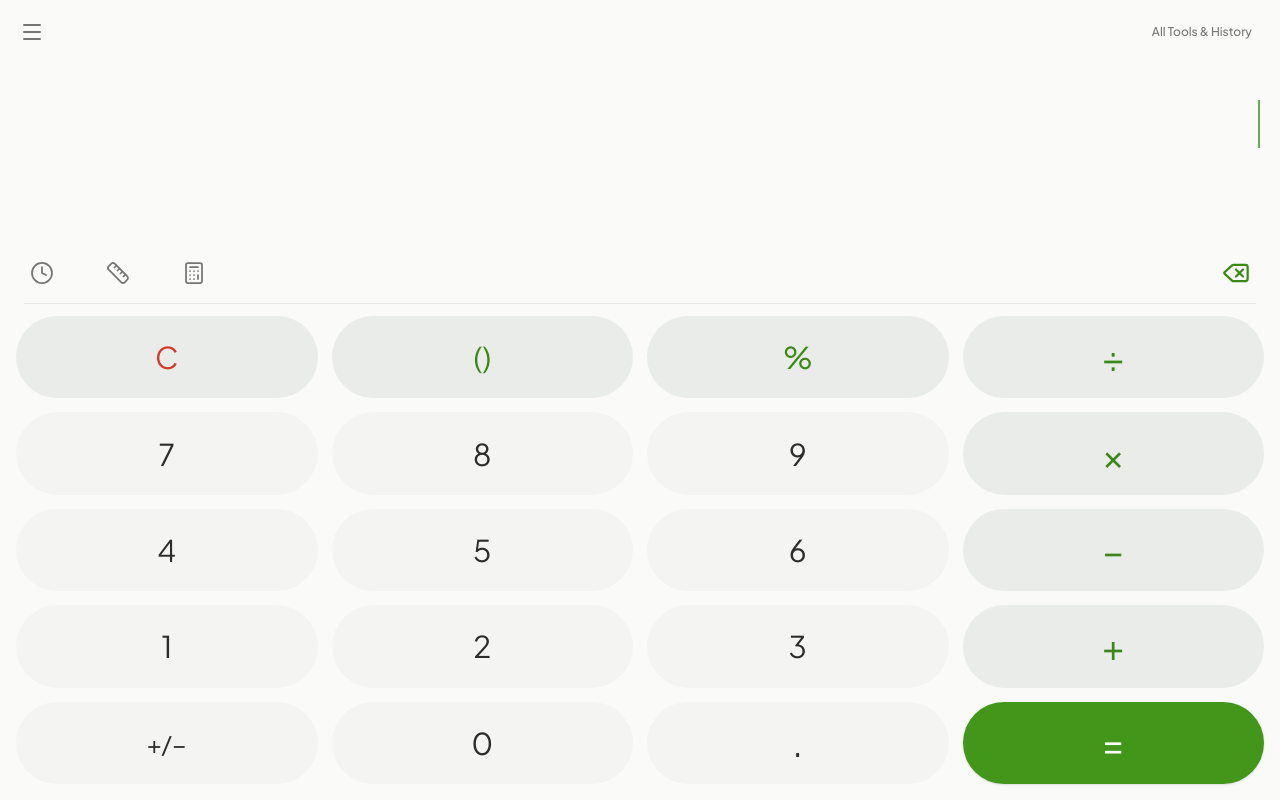
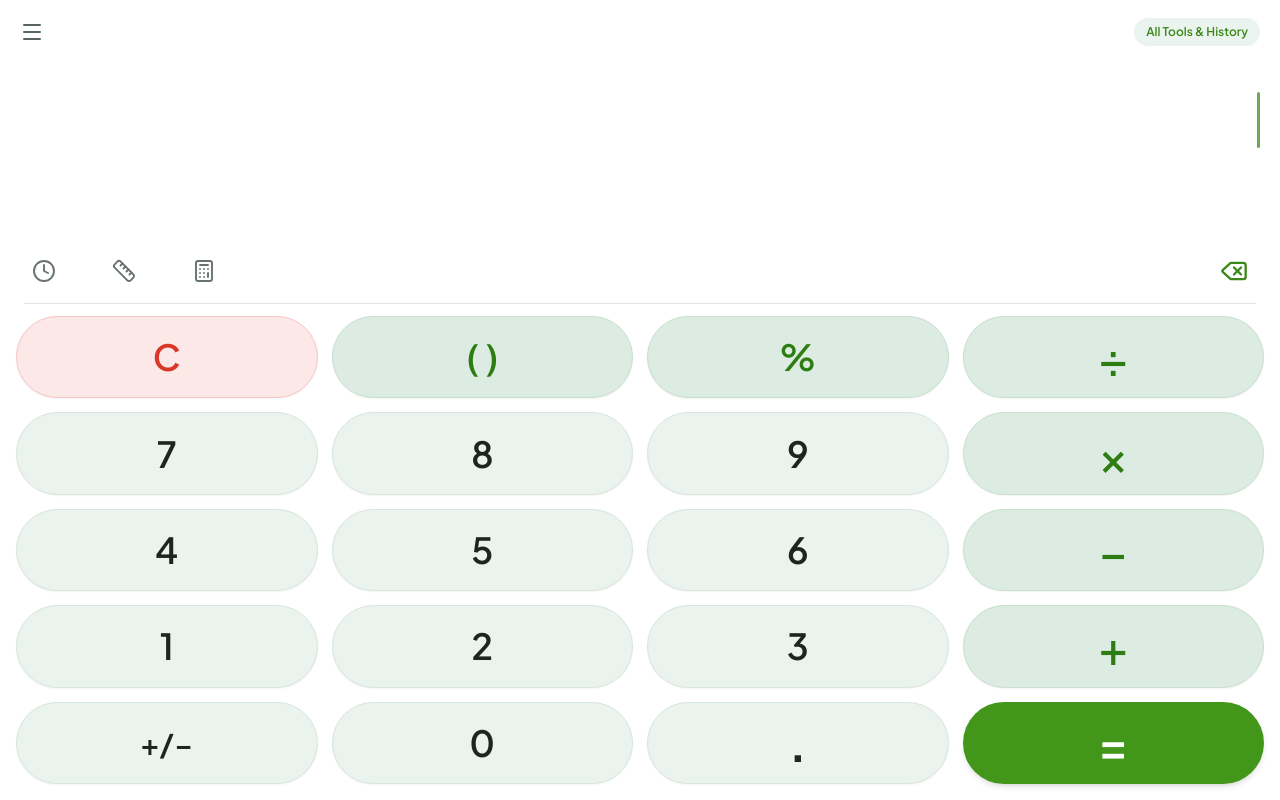
Before and after one commit to gear12432/Gk-calcoloter, a Next.js app: page / in a window 1280 px wide. Built offline with nearby package versions, Linux system fonts and the light colour scheme.

Commit message:
style: update Citizen Calculator theme and UI
Refined the color palette, adjusted button styling, and updated the header layout to align with the latest design requirements.

```diff
--- a/components/CitizenCalculatorScreen.tsx
+++ b/components/CitizenCalculatorScreen.tsx
@@ -347,8 +347,8 @@ export default function CitizenCalculatorScreen({
   }, [unitInputVal, fromUnit, toUnit]);
 
   return (
-    <div className="h-[100dvh] w-full bg-[#FAFBF9] text-[#2C2C2C] flex flex-col justify-between overflow-hidden select-none">
-      {/* Top Display Area (Matches Reference Screenshot) */}
+    <div className="h-[100dvh] w-full bg-[#FFFFFF] text-[#1F2421] flex flex-col justify-between overflow-hidden select-none">
+      {/* Top Display Area */}
       <div className="relative flex-1 min-h-0 flex flex-col justify-between px-5 pt-3 pb-2">
         {/* Top Row: Subtle Menu Trigger to switch calculators */}
         <div className="flex items-center justify-between">
@@ -356,7 +356,7 @@ export default function CitizenCalculatorScreen({
             type="button"
             onClick={onOpenDrawer}
             aria-label="Open All Calculators Menu"
-            className="w-10 h-10 -ml-2 rounded-full flex items-center justify-center text-[#757575] hover:bg-black/5 active:scale-95 transition-all"
+            className="w-10 h-10 -ml-2 rounded-full flex items-center justify-center text-[#5A655E] hover:bg-[#EBF3EE] active:scale-95 transition-all"
           >
             <Menu className="w-6 h-6" />
           </button>
@@ -364,32 +364,32 @@ export default function CitizenCalculatorScreen({
           <button
             type="button"
             onClick={onOpenHistory}
-            className="text-xs font-medium text-[#757575] hover:text-[#3A8918] px-2 py-1 rounded-md transition-colors"
+            className="text-xs font-semibold text-[#3A8918] bg-[#EBF3EE] hover:bg-[#DCECE2] px-3 py-1.5 rounded-full transition-colors"
           >
             All Tools & History
           </button>
         </div>
 
-        {/* Right-Aligned Expression Input with Green Vertical Cursor Bar */}
+        {/* Right-Aligned Expression Input with Green Vertical Cursor Bar (Larger Text) */}
         <div className="my-auto flex items-center justify-end overflow-x-auto py-2">
-          <div className="flex items-center justify-end text-right text-4xl sm:text-5xl font-normal tracking-tight leading-tight break-all">
+          <div className="flex items-center justify-end text-right text-5xl sm:text-6xl font-medium tracking-tight leading-tight break-all">
             {renderColoredExpression()}
             <span
-              className="inline-block w-[2.5px] h-10 sm:h-12 bg-[#3A8918] ml-0.5 animate-pulse shrink-0"
+              className="inline-block w-[3px] h-12 sm:h-14 bg-[#3A8918] ml-1 animate-pulse shrink-0 rounded-full"
               aria-hidden="true"
             />
           </div>
         </div>
 
-        {/* Live Preview Result Row (Grey text right-aligned at bottom of display) */}
-        <div className="min-h-[40px] flex items-center justify-end text-right">
-          <span className="text-2xl sm:text-3xl font-normal text-[#858585] tabular-nums truncate">
+        {/* Live Preview Result Row (Larger Grey text right-aligned at bottom of display) */}
+        <div className="min-h-[44px] flex items-center justify-end text-right">
+          <span className="text-3xl sm:text-4xl font-medium text-[#758078] tabular-nums truncate">
             {livePreview}
           </span>
         </div>
       </div>
 
-      {/* Middle 4-Icon Toolbar Row + Thin Horizontal Divider (Exact Match to Screenshot) */}
+      {/* Middle 4-Icon Toolbar Row + Thin Horizontal Divider */}
       <div className="shrink-0 px-6">
         <div className="flex items-center justify-between py-2.5">
           {/* Left 3 Utility Icons: Clock (History) | Ruler (Unit Converter) | Scientific (√π e=) */}
@@ -402,13 +402,13 @@ export default function CitizenCalculatorScreen({
                 setShowUnitConverter(false);
               }}
               aria-label="Toggle Calculation History"
-              className={`p-1.5 rounded-full transition-colors ${
+              className={`p-2 rounded-full transition-colors ${
                 showInlineHistory
-                  ? 'text-[#3A8918] bg-[#3A8918]/10'
-                  : 'text-[#757575] hover:text-[#2C2C2C]'
+                  ? 'text-[#3A8918] bg-[#DCECE2]'
+                  : 'text-[#68736B] hover:bg-[#EBF3EE]'
               }`}
             >
-              <Clock className="w-6 h-6 stroke-[1.75]" />
+              <Clock className="w-6 h-6 stroke-[1.9]" />
             </button>
 
             <button
@@ -419,13 +419,13 @@ export default function CitizenCalculatorScreen({
                 setShowInlineHistory(false);
               }}
               aria-label="Unit Converter"
-              className={`p-1.5 rounded-full transition-colors ${
+              className={`p-2 rounded-full transition-colors ${
                 showUnitConverter
-                  ? 'text-[#3A8918] bg-[#3A8918]/10'
-                  : 'text-[#757575] hover:text-[#2C2C2C]'
+                  ? 'text-[#3A8918] bg-[#DCECE2]'
+                  : 'text-[#68736B] hover:bg-[#EBF3EE]'
               }`}
             >
-              <Ruler className="w-6 h-6 stroke-[1.75]" />
+              <Ruler className="w-6 h-6 stroke-[1.9]" />
             </button>
 
             <button
@@ -437,13 +437,13 @@ export default function CitizenCalculatorScreen({
                 setShowInlineHistory(false);
               }}
               aria-label="Scientific Calculator Mode"
-              className={`p-1.5 rounded-full transition-colors ${
+              className={`p-2 rounded-full transition-colors ${
                 showScientific
-                  ? 'text-[#3A8918] bg-[#3A8918]/10'
-                  : 'text-[#757575] hover:text-[#2C2C2C]'
+                  ? 'text-[#3A8918] bg-[#DCECE2]'
+                  : 'text-[#68736B] hover:bg-[#EBF3EE]'
               }`}
             >
-              <Calculator className="w-6 h-6 stroke-[1.75]" />
+              <Calculator className="w-6 h-6 stroke-[1.9]" />
             </button>
           </div>
 
@@ -452,23 +452,23 @@ export default function CitizenCalculatorScreen({
             type="button"
             onClick={handleBackspace}
             aria-label="Delete last digit"
-            className="p-1.5 rounded-full text-[#3A8918] hover:bg-[#3A8918]/10 active:scale-90 transition-all"
+            className="p-2 rounded-full text-[#3A8918] hover:bg-[#DCECE2] active:scale-90 transition-all"
           >
-            <Delete className="w-7 h-7 stroke-[1.9]" />
+            <Delete className="w-7 h-7 stroke-[2]" />
           </button>
         </div>
 
         {/* Thin Horizontal Divider Line */}
-        <div className="border-b border-[#E6E8E5] w-full" />
+        <div className="border-b border-[#DCE6DF] w-full" />
       </div>
 
       {/* Bottom Keypad / Inline History / Unit Converter Section */}
       <div className="h-[62dvh] w-full px-4 pt-3 pb-4 flex flex-col justify-between overflow-hidden">
         {showInlineHistory ? (
           /* Inline History Panel when Clock icon is active */
-          <div className="h-full flex flex-col justify-between bg-white rounded-2xl p-4 border border-[#E6E8E5]">
-            <div className="flex items-center justify-between border-b border-[#E6E8E5] pb-2 mb-2">
-              <span className="text-sm font-bold text-[#333333]">
+          <div className="h-full flex flex-col justify-between bg-[#F6FAF7] rounded-2xl p-4 border border-[#DCE6DF]">
+            <div className="flex items-center justify-between border-b border-[#DCE6DF] pb-2 mb-2">
+              <span className="text-sm font-bold text-[#1F2421]">
                 Recent Calculations
               </span>
               <div className="flex items-center gap-2">
@@ -482,7 +482,7 @@ export default function CitizenCalculatorScreen({
                 <button
                   type="button"
                   onClick={() => setShowInlineHistory(false)}
-                  className="px-2.5 py-1 rounded-lg bg-[#EAECE9] text-xs font-semibold text-[#333333]"
+                  className="px-3 py-1 rounded-full bg-[#DCECE2] text-xs font-semibold text-[#1F2421]"
                 >
                   Keypad
                 </button>
@@ -491,7 +491,7 @@ export default function CitizenCalculatorScreen({
 
             <div className="flex-1 overflow-y-auto space-y-2.5 pr-1">
               {history.length === 0 ? (
-                <div className="h-full flex items-center justify-center text-sm text-[#858585]">
+                <div className="h-full flex items-center justify-center text-sm text-[#758078]">
                   No calculation history yet
                 </div>
               ) : (
@@ -503,10 +503,10 @@ export default function CitizenCalculatorScreen({
                       setExpression(String(h.finalAmount));
                       setShowInlineHistory(false);
                     }}
-                    className="w-full text-right p-2.5 rounded-xl hover:bg-[#F4F5F3] transition-colors border-b border-[#F4F5F3]"
+                    className="w-full text-right p-3 rounded-xl bg-white hover:bg-[#EBF3EE] transition-colors border border-[#DCE6DF]"
                   >
-                    <div className="text-sm text-[#757575]">{h.expression}</div>
-                    <div className="text-xl font-semibold text-[#3A8918]">
+                    <div className="text-sm text-[#68736B]">{h.expression}</div>
+                    <div className="text-2xl font-bold text-[#3A8918]">
                       = {formatNumber(h.finalAmount, settings.numberFormat)}
                     </div>
                   </button>
@@ -518,7 +518,7 @@ export default function CitizenCalculatorScreen({
               <button
                 type="button"
                 onClick={onClearHistory}
-                className="mt-2 w-full py-2.5 rounded-full bg-[#EAECE9] hover:bg-[#dfe2de] text-sm font-semibold text-[#333333] transition-colors"
+                className="mt-2 w-full py-2.5 rounded-full bg-[#DCECE2] hover:bg-[#CBE3D4] text-sm font-semibold text-[#1F2421] transition-colors"
               >
                 Clear history
               </button>
@@ -526,7 +526,7 @@ export default function CitizenCalculatorScreen({
           </div>
         ) : showUnitConverter ? (
           /* Built-in Unit Converter when Ruler icon is active */
-          <div className="h-full flex flex-col justify-between bg-white rounded-2xl p-4 border border-[#E6E8E5] space-y-3 overflow-y-auto">
+          <div className="h-full flex flex-col justify-between bg-[#F6FAF7] rounded-2xl p-4 border border-[#DCE6DF] space-y-3 overflow-y-auto">
             <div className="flex items-center justify-between">
               <div className="flex gap-1.5 overflow-x-auto pb-1">
                 {(Object.keys(UNIT_DEFINITIONS) as UnitCategory[]).map((cat) => (
@@ -538,10 +538,10 @@ export default function CitizenCalculatorScreen({
                       setFromUnitIdx(0);
                       setToUnitIdx(1);
                     }}
-                    className={`px-3 py-1.5 rounded-full text-xs font-semibold whitespace-nowrap ${
+                    className={`px-3.5 py-1.5 rounded-full text-xs font-semibold whitespace-nowrap ${
                       unitCat === cat
                         ? 'bg-[#429619] text-white'
-                        : 'bg-[#F4F5F3] text-[#555555]'
+                        : 'bg-[#EBF3EE] text-[#1F2421]'
                     }`}
                   >
                     {UNIT_DEFINITIONS[cat].label}
@@ -551,18 +551,18 @@ export default function CitizenCalculatorScreen({
               <button
                 type="button"
                 onClick={() => setShowUnitConverter(false)}
-                className="px-3 py-1 rounded-full bg-[#EAECE9] text-xs font-semibold text-[#333333] shrink-0 ml-2"
+                className="px-3 py-1 rounded-full bg-[#DCECE2] text-xs font-semibold text-[#1F2421] shrink-0 ml-2"
               >
                 Keypad
               </button>
             </div>
 
             <div className="grid grid-cols-1 sm:grid-cols-2 gap-3">
-              <div className="p-3.5 rounded-2xl bg-[#F4F5F3] space-y-2">
+              <div className="p-3.5 rounded-2xl bg-white border border-[#DCE6DF] space-y-2">
                 <select
                   value={fromUnitIdx}
                   onChange={(e) => setFromUnitIdx(Number(e.target.value))}
-                  className="w-full bg-transparent text-sm font-semibold text-[#333333] focus:outline-none"
+                  className="w-full bg-transparent text-sm font-semibold text-[#1F2421] focus:outline-none"
                 >
                   {currentCategory.units.map((u, i) => (
                     <option key={u.code} value={i}>
@@ -574,15 +574,15 @@ export default function CitizenCalculatorScreen({
                   type="number"
                   value={unitInputVal}
                   onChange={(e) => setUnitInputVal(e.target.value)}
-                  className="w-full bg-white px-3 py-2 rounded-xl text-2xl font-semibold text-[#2C2C2C] border border-[#E6E8E5] focus:outline-none focus:border-[#429619]"
+                  className="w-full bg-[#F6FAF7] px-3 py-2 rounded-xl text-2xl font-semibold text-[#1F2421] border border-[#DCE6DF] focus:outline-none focus:border-[#429619]"
                 />
               </div>
 
-              <div className="p-3.5 rounded-2xl bg-[#F4F5F3] space-y-2">
+              <div className="p-3.5 rounded-2xl bg-white border border-[#DCE6DF] space-y-2">
                 <select
                   value={toUnitIdx}
                   onChange={(e) => setToUnitIdx(Number(e.target.value))}
-                  className="w-full bg-transparent text-sm font-semibold text-[#333333] focus:outline-none"
+                  className="w-full bg-transparent text-sm font-semibold text-[#1F2421] focus:outline-none"
                 >
                   {currentCategory.units.map((u, i) => (
                     <option key={u.code} value={i}>
@@ -590,7 +590,7 @@ export default function CitizenCalculatorScreen({
                     </option>
                   ))}
                 </select>
-                <div className="w-full bg-white px-3 py-2 rounded-xl text-2xl font-semibold text-[#3A8918] border border-[#E6E8E5] truncate">
+                <div className="w-full bg-[#F6FAF7] px-3 py-2 rounded-xl text-2xl font-semibold text-[#3A8918] border border-[#DCE6DF] truncate">
                   {convertedUnitValue}
                 </div>
               </div>
@@ -609,7 +609,7 @@ export default function CitizenCalculatorScreen({
                       else if (k === '⌫') setUnitInputVal((v) => v.slice(0, -1));
                       else setUnitInputVal((v) => (v === '0' ? k : v + k));
                     }}
-                    className="py-2.5 rounded-full bg-[#F4F5F3] hover:bg-[#EAECE9] text-base font-medium text-[#2C2C2C]"
+                    className="py-2.5 rounded-full bg-[#EBF3EE] hover:bg-[#DCECE2] text-lg font-semibold text-[#1F2421]"
                   >
                     {k}
                   </button>
@@ -618,7 +618,7 @@ export default function CitizenCalculatorScreen({
             </div>
           </div>
         ) : (
-          /* Standard & Scientific Circular Button Grid (Exact Match to Screenshot) */
+          /* Standard & Scientific Circular Button Grid with Light Colored Buttons & Larger Text */
           <div className="h-full flex flex-col gap-2.5 min-h-0">
             {/* Optional Scientific Row when √π e= icon is toggled */}
             {showScientific && (
@@ -626,7 +626,7 @@ export default function CitizenCalculatorScreen({
                 <button
                   type="button"
                   onClick={() => setIsDegree((d) => !d)}
-                  className="py-2 rounded-full bg-[#EAECE9] text-xs font-semibold text-[#3A8918]"
+                  className="py-2 rounded-full bg-[#DCECE2] text-sm font-bold text-[#3A8918]"
                 >
                   {isDegree ? 'DEG' : 'RAD'}
                 </button>
@@ -636,7 +636,7 @@ export default function CitizenCalculatorScreen({
                       key={tok}
                       type="button"
                       onClick={() => handleScientificToken(tok)}
-                      className="py-2 rounded-full bg-[#EAECE9] hover:bg-[#dfe2de] text-xs font-medium text-[#2C2C2C]"
+                      className="py-2 rounded-full bg-[#EBF3EE] hover:bg-[#DCECE2] text-sm font-semibold text-[#1F2421]"
                     >
                       {tok.replace('(', '')}
                     </button>
@@ -645,34 +645,34 @@ export default function CitizenCalculatorScreen({
               </div>
             )}
 
-            {/* 5x4 Circular Button Keypad Matching Uploaded Screenshot */}
+            {/* 5x4 Circular Button Keypad with Light Mint-Sky Tint & Larger Font Size */}
             <div className="flex-1 grid grid-cols-4 grid-rows-5 gap-3 sm:gap-3.5 min-h-0">
               {/* Row 1: C | () | % | ÷ */}
               <button
                 type="button"
                 onClick={handleClear}
-                className="h-full w-full rounded-full bg-[#EAECE9] hover:bg-[#dfe2de] active:scale-95 text-[#D93829] text-2xl sm:text-3xl font-normal flex items-center justify-center transition-all"
+                className="h-full w-full rounded-full bg-[#FCE8E6] hover:bg-[#F9D7D4] border border-[#F5C6C2] active:scale-95 text-[#D93829] text-3xl sm:text-4xl font-semibold flex items-center justify-center transition-all shadow-xs"
               >
                 C
               </button>
               <button
                 type="button"
                 onClick={handleParentheses}
-                className="h-full w-full rounded-full bg-[#EAECE9] hover:bg-[#dfe2de] active:scale-95 text-[#3A8918] text-2xl sm:text-3xl font-normal flex items-center justify-center transition-all"
+                className="h-full w-full rounded-full bg-[#DCECE2] hover:bg-[#CBE3D4] border border-[#C6DFCF] active:scale-95 text-[#2E7D12] text-3xl sm:text-4xl font-semibold flex items-center justify-center transition-all shadow-xs"
               >
-                ()
+                ( )
               </button>
               <button
                 type="button"
                 onClick={handlePercent}
-                className="h-full w-full rounded-full bg-[#EAECE9] hover:bg-[#dfe2de] active:scale-95 text-[#3A8918] text-2xl sm:text-3xl font-normal flex items-center justify-center transition-all"
+                className="h-full w-full rounded-full bg-[#DCECE2] hover:bg-[#CBE3D4] border border-[#C6DFCF] active:scale-95 text-[#2E7D12] text-3xl sm:text-4xl font-semibold flex items-center justify-center transition-all shadow-xs"
               >
                 %
               </button>
               <button
                 type="button"
                 onClick={() => handleOperator('÷')}
-                className="h-full w-full rounded-full bg-[#EAECE9] hover:bg-[#dfe2de] active:scale-95 text-[#3A8918] text-3xl sm:text-4xl font-normal flex items-center justify-center transition-all"
+                className="h-full w-full rounded-full bg-[#DCECE2] hover:bg-[#CBE3D4] border border-[#C6DFCF] active:scale-95 text-[#2E7D12] text-4xl sm:text-5xl font-medium flex items-center justify-center transition-all shadow-xs"
               >
                 ÷
               </button>
@@ -683,7 +683,7 @@ export default function CitizenCalculatorScreen({
                   key={n}
                   type="button"
                   onClick={() => handleDigit(n)}
-                  className="h-full w-full rounded-full bg-[#F4F5F3] hover:bg-[#EAECE9] active:scale-95 text-[#2C2C2C] text-2xl sm:text-3xl font-normal flex items-center justify-center transition-all"
+                  className="h-full w-full rounded-full bg-[#EBF3EE] hover:bg-[#DCECE2] border border-[#D7E6DD] active:scale-95 text-[#1F2421] text-3xl sm:text-4xl font-semibold flex items-center justify-center transition-all shadow-xs"
                 >
                   {n}
                 </button>
@@ -691,7 +691,7 @@ export default function CitizenCalculatorScreen({
               <button
                 type="button"
                 onClick={() => handleOperator('×')}
-                className="h-full w-full rounded-full bg-[#EAECE9] hover:bg-[#dfe2de] active:scale-95 text-[#3A8918] text-3xl sm:text-4xl font-normal flex items-center justify-center transition-all"
+                className="h-full w-full rounded-full bg-[#DCECE2] hover:bg-[#CBE3D4] border border-[#C6DFCF] active:scale-95 text-[#2E7D12] text-4xl sm:text-5xl font-medium flex items-center justify-center transition-all shadow-xs"
               >
                 ×
               </button>
@@ -702,7 +702,7 @@ export default function CitizenCalculatorScreen({
                   key={n}
                   type="button"
                   onClick={() => handleDigit(n)}
-                  className="h-full w-full rounded-full bg-[#F4F5F3] hover:bg-[#EAECE9] active:scale-95 text-[#2C2C2C] text-2xl sm:text-3xl font-normal flex items-center justify-center transition-all"
+                  className="h-full w-full rounded-full bg-[#EBF3EE] hover:bg-[#DCECE2] border border-[#D7E6DD] active:scale-95 text-[#1F2421] text-3xl sm:text-4xl font-semibold flex items-center justify-center transition-all shadow-xs"
                 >
                   {n}
                 </button>
@@ -710,7 +710,7 @@ export default function CitizenCalculatorScreen({
               <button
                 type="button"
                 onClick={() => handleOperator('−')}
-                className="h-full w-full rounded-full bg-[#EAECE9] hover:bg-[#dfe2de] active:scale-95 text-[#3A8918] text-3xl sm:text-4xl font-normal flex items-center justify-center transition-all"
+                className="h-full w-full rounded-full bg-[#DCECE2] hover:bg-[#CBE3D4] border border-[#C6DFCF] active:scale-95 text-[#2E7D12] text-4xl sm:text-5xl font-medium flex items-center justify-center transition-all shadow-xs"
               >
                 −
               </button>
@@ -721,7 +721,7 @@ export default function CitizenCalculatorScreen({
                   key={n}
                   type="button"
                   onClick={() => handleDigit(n)}
-                  className="h-full w-full rounded-full bg-[#F4F5F3] hover:bg-[#EAECE9] active:scale-95 text-[#2C2C2C] text-2xl sm:text-3xl font-normal flex items-center justify-center transition-all"
+                  className="h-full w-full rounded-full bg-[#EBF3EE] hover:bg-[#DCECE2] border border-[#D7E6DD] active:scale-95 text-[#1F2421] text-3xl sm:text-4xl font-semibold flex items-center justify-center transition-all shadow-xs"
                 >
                   {n}
                 </button>
@@ -729,7 +729,7 @@ export default function CitizenCalculatorScreen({
               <button
                 type="button"
                 onClick={() => handleOperator('+')}
-                className="h-full w-full rounded-full bg-[#EAECE9] hover:bg-[#dfe2de] active:scale-95 text-[#3A8918] text-3xl sm:text-4xl font-normal flex items-center justify-center transition-all"
+                className="h-full w-full rounded-full bg-[#DCECE2] hover:bg-[#CBE3D4] border border-[#C6DFCF] active:scale-95 text-[#2E7D12] text-4xl sm:text-5xl font-medium flex items-center justify-center transition-all shadow-xs"
               >
                 +
               </button>
@@ -738,28 +738,28 @@ export default function CitizenCalculatorScreen({
               <button
                 type="button"
                 onClick={handlePlusMinus}
-                className="h-full w-full rounded-full bg-[#F4F5F3] hover:bg-[#EAECE9] active:scale-95 text-[#2C2C2C] text-xl sm:text-2xl font-normal flex items-center justify-center transition-all"
+                className="h-full w-full rounded-full bg-[#EBF3EE] hover:bg-[#DCECE2] border border-[#D7E6DD] active:scale-95 text-[#1F2421] text-2xl sm:text-3xl font-semibold flex items-center justify-center transition-all shadow-xs"
               >
                 +/−
               </button>
               <button
                 type="button"
                 onClick={() => handleDigit('0')}
-                className="h-full w-full rounded-full bg-[#F4F5F3] hover:bg-[#EAECE9] active:scale-95 text-[#2C2C2C] text-2xl sm:text-3xl font-normal flex items-center justify-center transition-all"
+                className="h-full w-full rounded-full bg-[#EBF3EE] hover:bg-[#DCECE2] border border-[#D7E6DD] active:scale-95 text-[#1F2421] text-3xl sm:text-4xl font-semibold flex items-center justify-center transition-all shadow-xs"
               >
                 0
               </button>
               <button
                 type="button"
                 onClick={handleDecimal}
-                className="h-full w-full rounded-full bg-[#F4F5F3] hover:bg-[#EAECE9] active:scale-95 text-[#2C2C2C] text-3xl sm:text-4xl font-normal flex items-center justify-center transition-all"
+                className="h-full w-full rounded-full bg-[#EBF3EE] hover:bg-[#DCECE2] border border-[#D7E6DD] active:scale-95 text-[#1F2421] text-4xl sm:text-5xl font-bold flex items-center justify-center transition-all shadow-xs"
               >
                 .
               </button>
               <button
                 type="button"
                 onClick={handleEquals}
-                className="h-full w-full rounded-full bg-[#429619] hover:bg-[#388214] active:scale-95 text-white text-3xl sm:text-4xl font-normal flex items-center justify-center shadow-sm transition-all"
+                className="h-full w-full rounded-full bg-[#429619] hover:bg-[#388214] active:scale-95 text-white text-4xl sm:text-5xl font-semibold flex items-center justify-center shadow-md transition-all"
               >
                 =
               </button>
```
Also changed, not shown: index.html (+62 -62 lines).
